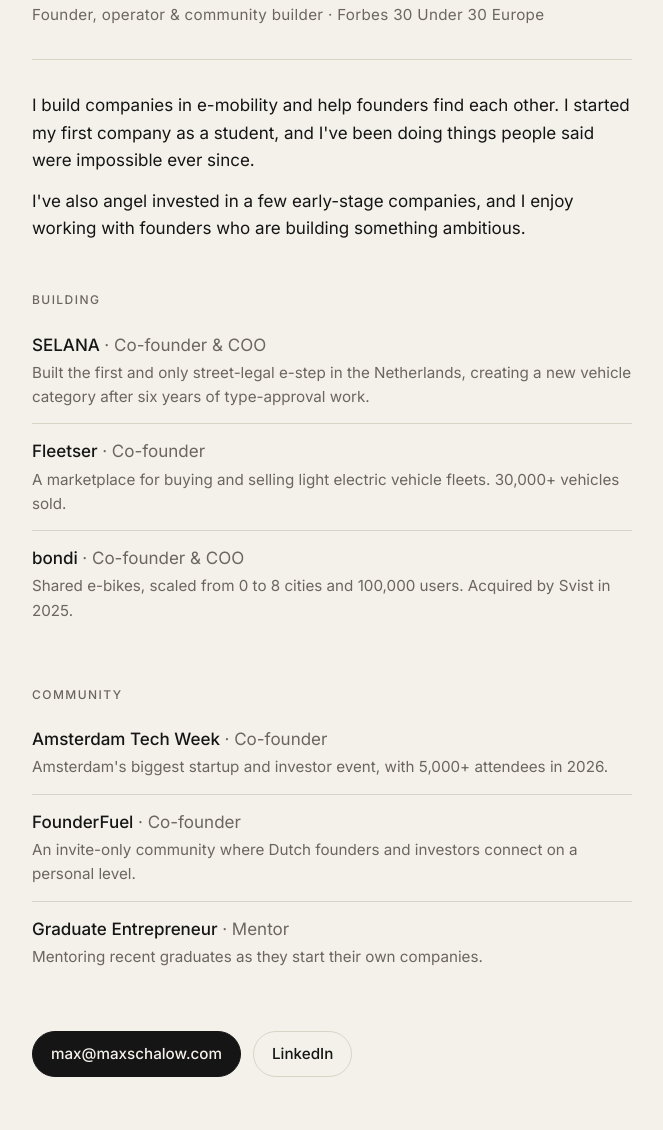
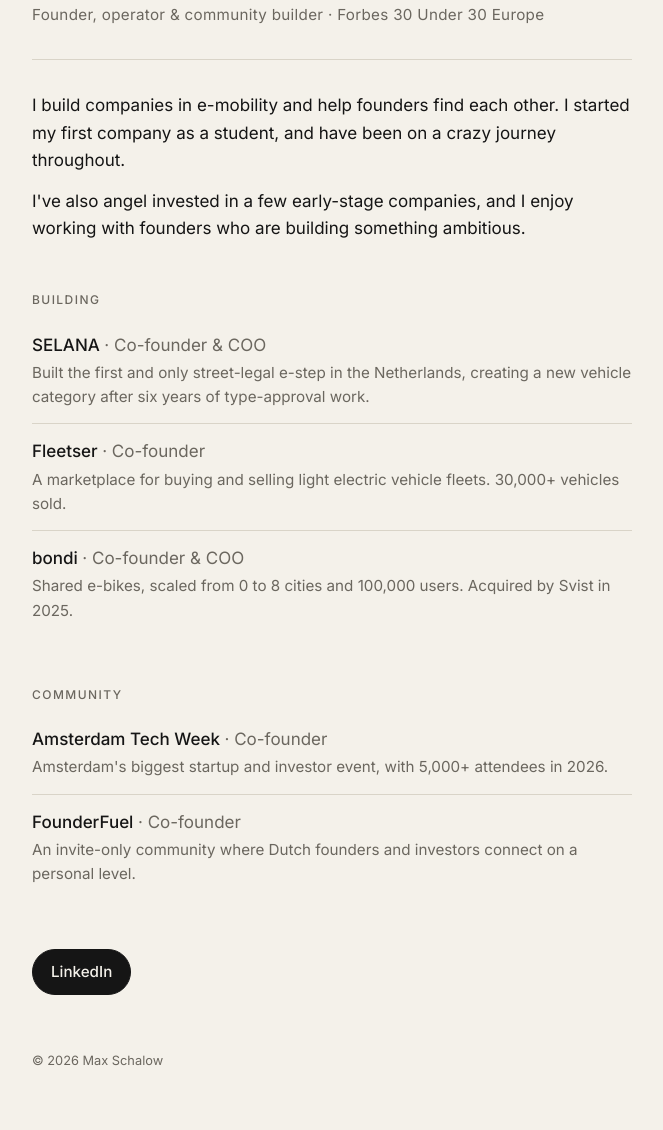
Before and after one commit to maxschalow/maxschalow.github.io, a plain HTML site: page index.html in a window 1280 px wide. Shown: the part 160-1290 px from the top of the page, without its empty margins (308-971 px from the left). Drawn offline with Linux system fonts and the light colour scheme.

Commit message:
Update index.html

```diff
--- a/index.html
+++ b/index.html
@@ -107,7 +107,7 @@
   <p class="role">Founder, operator &amp; community builder &middot; Forbes 30 Under 30 Europe</p>
 
   <section class="intro">
-    <p>I build companies in e-mobility and help founders find each other. I started my first company as a student, and I've been doing things people said were impossible ever since.</p>
+    <p>I build companies in e-mobility and help founders find each other. I started my first company as a student, and have been on a crazy journey throughout.</p>
     <p>I've also angel invested in a few early-stage companies, and I enjoy working with founders who are building something ambitious.</p>
   </section>
 
@@ -137,15 +137,10 @@
       <div class="name">FounderFuel <span>&middot; Co-founder</span></div>
       <div class="desc">An invite-only community where Dutch founders and investors connect on a personal level.</div>
     </li>
-    <li>
-      <div class="name">Graduate Entrepreneur <span>&middot; Mentor</span></div>
-      <div class="desc">Mentoring recent graduates as they start their own companies.</div>
-    </li>
   </ul>
 
   <nav>
-    <a class="primary" href="mailto:max@maxschalow.com">max@maxschalow.com</a>
-    <a href="https://www.linkedin.com/in/maxschalow/" target="_blank" rel="noopener">LinkedIn</a>
+    <a class="primary" href="https://www.linkedin.com/in/maxschalow/" target="_blank" rel="noopener">LinkedIn</a>
   </nav>
 
   <footer>&copy; <span id="y">2026</span> Max Schalow</footer>
```
